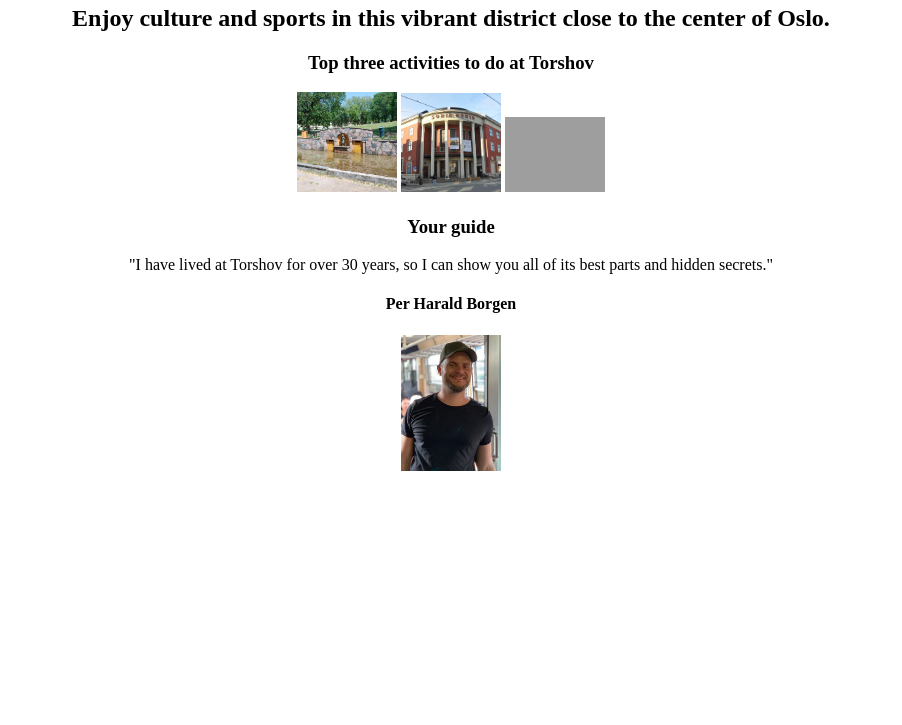
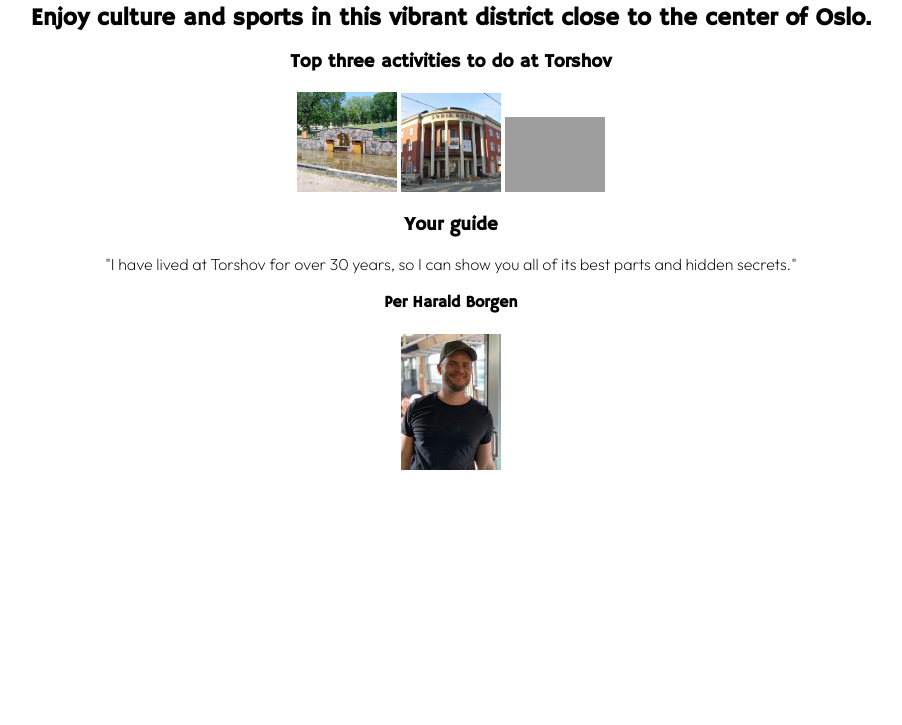
Before and after one commit to eugenesoch/home-town, a website built with Vite: page index.html in a window 1280 px wide. Shown: the part 75-800 px from the top of the page, without its empty margins (189-1091 px from the left). Built offline with nearby package versions, Linux system fonts and the light colour scheme; grey boxes are pictures that could not be loaded.

Commit message:
Added new fonts
Updated stuff

```diff
--- a/styles.css
+++ b/styles.css
@@ -7,10 +7,26 @@ LIGHT BLUE: #457B9D
 DARK BLUE: #1D3557
 
 */
+@font-face {
+    font-family: Hammersmith One;
+    src: url(/src/HammersmithOne-Regular.ttf);
+  }
+@font-face {
+    font-family: Outfit Variable;
+    src: url(/src/Outfit-VariableFont_wght.ttf);
+  }
+
 
 body {
     margin: 0;
     text-align: center;
+
+    font-family: Outfit Variable;
+    font-weight: 200;
+}
+
+h1, h2, h3, h4 {
+    font-family: Hammersmith One;
 }
 
 img {
```
Also changed, not shown: src/HammersmithOne-Regular.ttf (added), src/Outfit-VariableFont_wght.ttf (added), 1 other file.
